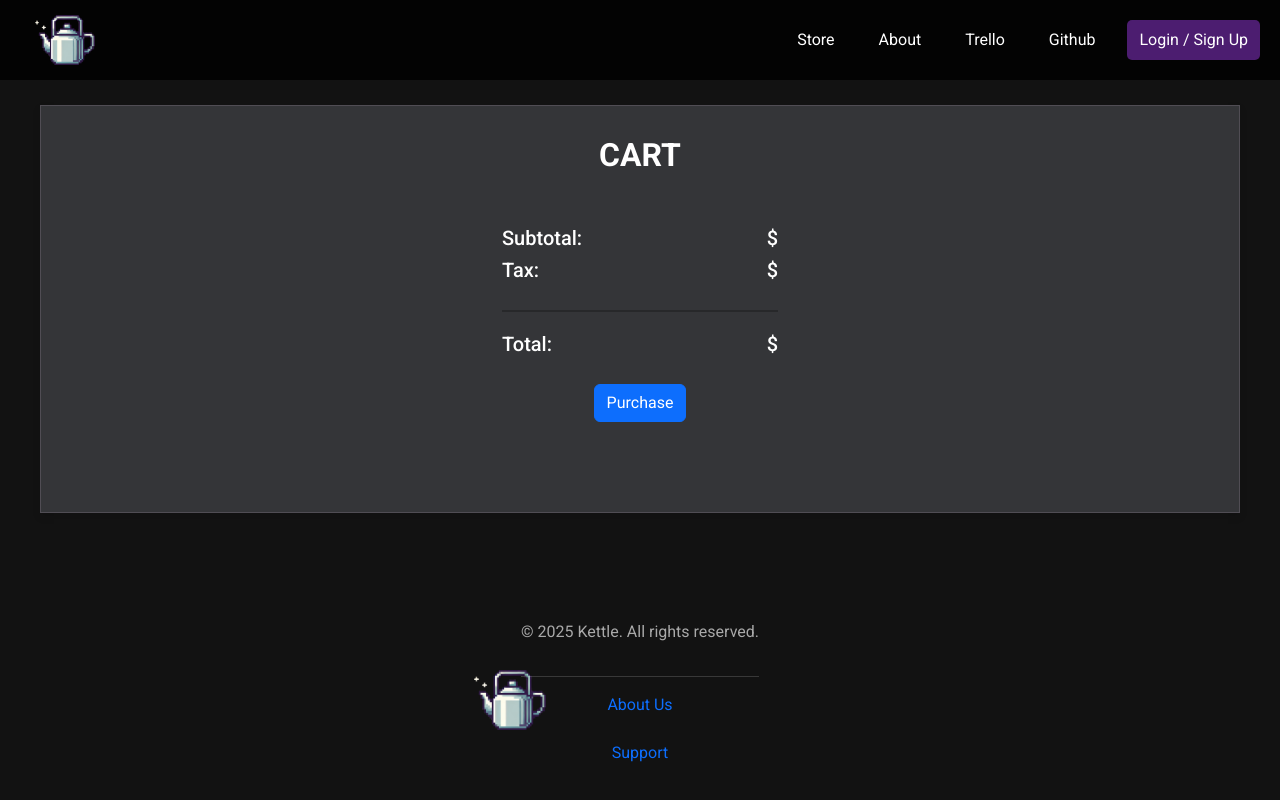
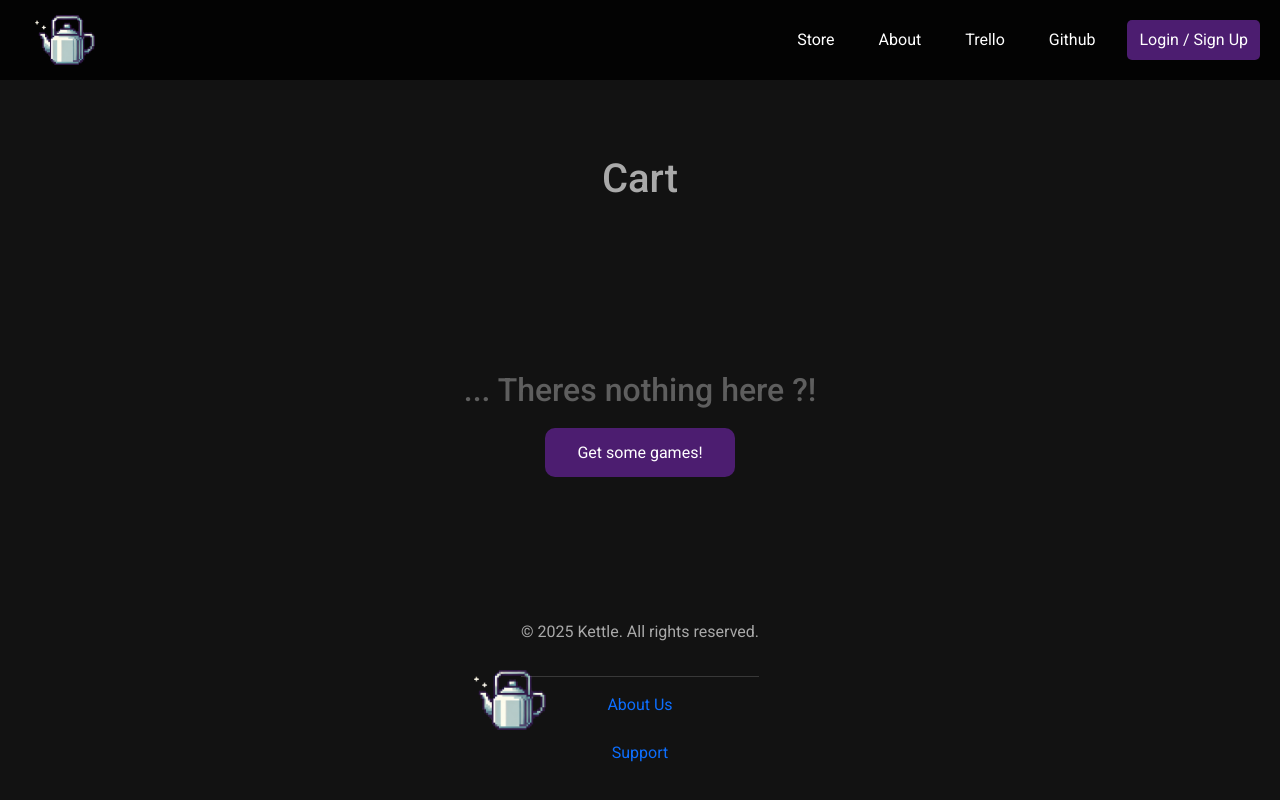
Before and after one commit to Icecreamy8229/kettle, a Flask app: page /checkout in a window 1280 px wide. Run offline with Flask 3, Linux system fonts and the light colour scheme; parts of the project's set-up code (start-up, migrations or seed data) failed here and were passed over.

Commit message:
added new content to styles, added new stuff to the my library if you dont have games, made new content show up if there is nothing in the checkout page

```diff
--- a/static/styles.css
+++ b/static/styles.css
@@ -202,6 +202,32 @@ header h1 {
     margin-top: 30px;
 }
 
+.no-games {
+    text-align: center;
+    justify-content: center;
+    align-items: center;
+    margin-top: 10em;
+}
+
+.no-games a {
+    background-color: #4C1D70;
+    border: none;
+    color: white;
+    padding: 15px 32px;
+    text-align: center;
+    text-decoration: none;
+    font-size: 16px;
+    border-radius: 10px;
+    cursor: pointer;
+    transition: background-color 0.3s ease;
+}
+
+.no-games a:hover {
+    background-color: #371055;
+}
+
+
+
 .game {
     width: 250px;
     height: 300px;
--- a/templates/checkout.html
+++ b/templates/checkout.html
@@ -14,40 +14,37 @@
 
     .cart-list {
         display: flex;
-        justify-content: center; /* Ensures perfect centering */
-        flex-wrap: wrap; /* Allows the cart items to wrap */
+        justify-content: center;
+        flex-wrap: wrap;
     }
 
     .cart-item-wrapper {
-        position: relative; /* Allows absolute positioning for remove button */
+        position: relative;
     }
 
     .cart-item {
         display: flex;
         align-items: center;
         justify-content: space-between;
-        width: 300px; /* Fixed width */
-        height: 60px; /* Fixed height */
+        width: 300px;
+        height: 60px;
         border: 1px solid black;
         background-color: #4C1D70;
         padding: 10px;
-        gap: 10px; /* Space between image, text, and price */
-        margin-bottom: 15px; /* Space between cart items */
+        gap: 10px;
+        margin-bottom: 15px;
     }
 
-    /* Aligns image and title */
     .cart-image-title {
         display: flex;
         align-items: center;
         gap: 10px;
     }
 
-    /* Ensures the price is pushed to the right */
-    .cart-item-price {
+    .cart-item-points {
         margin-left: auto;
     }
 
-    /* Ensures proper text alignment */
     .cart-item h5 {
         margin: 0;
         text-align: left;
@@ -90,6 +87,16 @@
     .header h2 {
         font-weight: bold;
     }
+
+    body h1 {
+        text-align: center;
+        margin-top: 50px;
+    }
+
+    .no-games h2 {
+        opacity: 0.5;
+    }
+
 </style>
 {% endblock %}
 
@@ -98,7 +105,9 @@
     {% include "navbar.html" %}
     {% include "flash.html" %}
 
+    {% if games %}
         <div class="container">
+
             <div class="row">
                 <div class="header">
                     <h2>CART</h2>
@@ -112,33 +121,33 @@
                                 <img src="{{ game.image_url }}" alt="{{ game.name }}" width="40" height="40">
                                 <h5>{{ game.name }}</h5>
                             </div>
-                        <div class="cart-item-price">
-                            <p>${{ game.price }}</p>
+                            <div class="cart-item-points">
+                                <p>{{ game.points }} Points</p>
                             </div>
                         </div>
                         <button class="remove" onclick="this.parentElement.style.display='none'">X</button>
                     </div>
                     {% endfor %}
                 </div>
-
+                <hr>
                 <div class="payment-container">
                     <div class="payment-row">
-                    <h5>Subtotal:</h5>
-                    <h5>${{ subtotal }}</h5>
-                </div>
-                <div class="payment-row">
-                    <h5>Tax:</h5>
-                    <h5>${{ tax }}</h5>
-                </div>
-                <hr>
-                <div class="payment-row">
-                    <h5>Total:</h5>
-                    <h5>${{ total }}</h5>
+                        <h5>Total Points:</h5>
+                        <h5>{{ total_points }} Points</h5>
                     </div>
                     <button class="btn btn-primary purchase-btn">Purchase</button>
                 </div>
             </div>
         </div>
+    {% else %}
+    <h1>Cart</h1>
+    <div class="no-games">
+        <h2> ... Theres nothing here ?!</h2>
+        <br>
+        <a href="{{ url_for('routes.store_route') }}">Get some games!</a>
+    </div>
+    {% endif %}
+
 
     {% include "footer.html" %}
 </body>
```
Also changed, not shown: templates/index.html (+2 -5 lines), templates/library.html (+19 -1 lines). Lines whose indentation alone changed are shown as unchanged.
